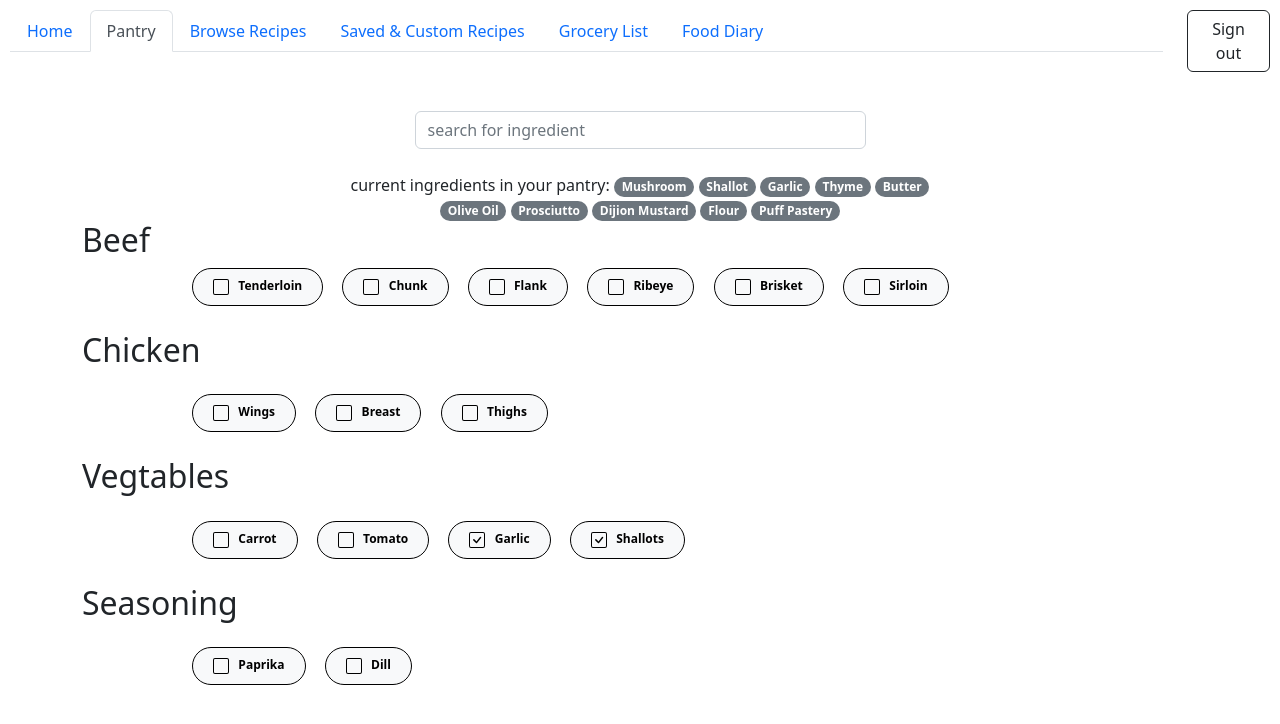
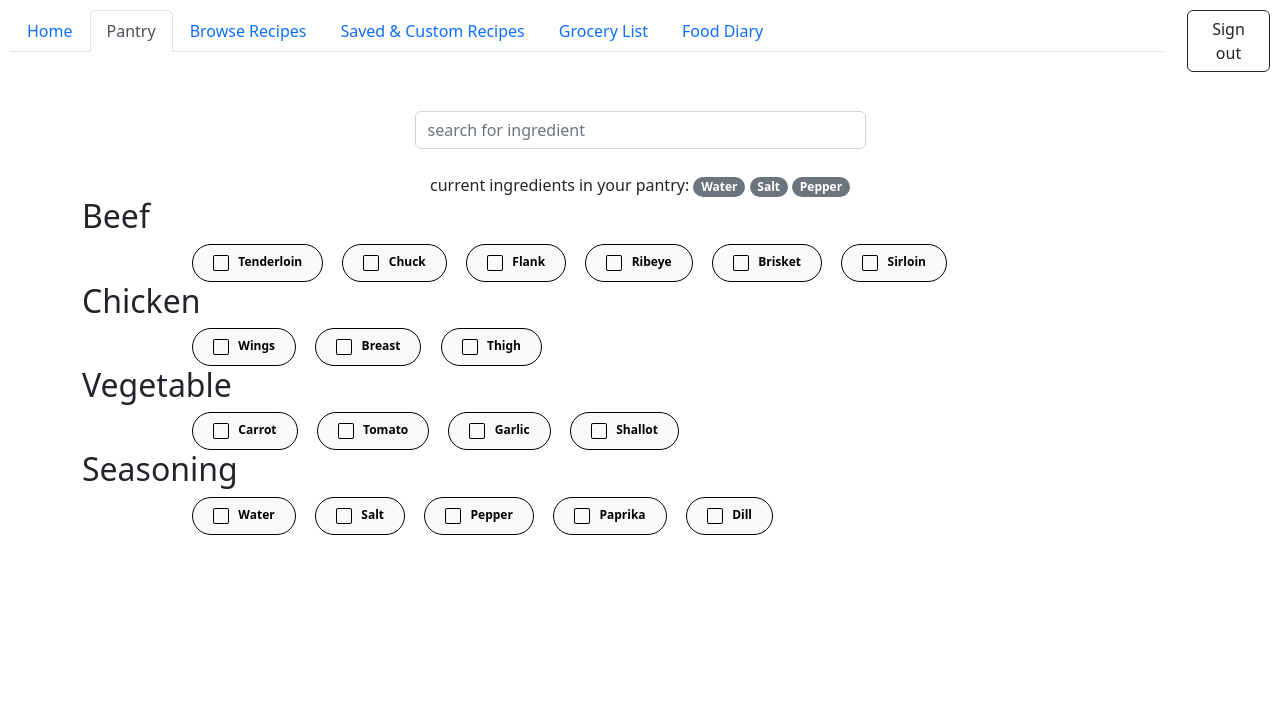
Before and after one commit to UsabilityEngineering/mypantry, a Django app: page /pantry/ in a window 1280 px wide. Shown: the top 724 px of the page. Run offline with Django 4.2, Linux system fonts and the light colour scheme; data comes from the database, SQL or seed files in the repository; both versions use the stored data as it was after the commit; some libraries are stand-ins or nearby versions.

Commit message:
Updated Pantry template to use Django models.

```diff
--- a/prototype/MyPantryPrototype/urls.py
+++ b/prototype/MyPantryPrototype/urls.py
@@ -14,17 +14,9 @@ Including another URLconf
     2. Add a URL to urlpatterns:  path('blog/', include('blog.urls'))
 """
 from django.contrib import admin
-from django.urls import path
-
-from core import views as core_views
+from django.urls import path, include
 
 urlpatterns = [
     path('admin/', admin.site.urls),
-    path('', core_views.home),
-    path('pantry/', core_views.pantry),
-    path('browse_recipes/', core_views.browse_recipes),
-    path('saved_and_custom_recipes/', core_views.saved_and_custom_recipes),
-    path('grocery_list/', core_views.grocery_list),
-    path('food_diary/', core_views.food_diary),
-    path('reaction_reporter/', core_views.reaction_reporter),
+    path('', include('core.urls')),
 ]
--- a/prototype/core/admin.py
+++ b/prototype/core/admin.py
@@ -1,4 +1,10 @@
 from django.contrib import admin
 from django.contrib.auth.admin import UserAdmin
 
+from .models import *
+
 #admin.site.register(Model)
+admin.site.register(Category)
+admin.site.register(Ingredient)
+admin.site.register(Genre)
+admin.site.register(Recipe)
--- a/prototype/core/templates/core/pantry.html
+++ b/prototype/core/templates/core/pantry.html
@@ -13,119 +13,32 @@
   <div class="row justify-content-md-center">
     <div class="col-7">
       <span>current ingredients in your pantry: </span>
-            <span class="badge rounded-pill text-bg-secondary">Mushroom</span>
-            <span class="badge rounded-pill text-bg-secondary">Shallot</span>
-            <span class="badge rounded-pill text-bg-secondary">Garlic</span>
-            <span class="badge rounded-pill text-bg-secondary">Thyme</span>
-            <span class="badge rounded-pill text-bg-secondary">Butter</span>
-            <span class="badge rounded-pill text-bg-secondary">Olive Oil</span>
-            <span class="badge rounded-pill text-bg-secondary">Prosciutto</span>
-            <span class="badge rounded-pill text-bg-secondary">Dijion Mustard</span>
-            <span class="badge rounded-pill text-bg-secondary">Flour</span>
-            <span class="badge rounded-pill text-bg-secondary">Puff Pastery</span>
+      {% for ing in selected %}
+        <span class="badge rounded-pill text-bg-secondary">{{ing.name}}</span>
+      {% endfor %}
     </div>
   </div>
 </div>
 
-
 <div class="container text-left">
+  {% for cat in categories %}
   <div class="row">
-    <div class="col-12"><h2>Beef</h2></div>
+    <div class="col-12"><h2>{{cat.name}}</h2></div>
   </div>
   <div class="row">
     <div class="col-1"></div>
     <div class="col-11">
+      {% for ing in cat.ingredient_set.all %}
       <span class="ingredient_pill badge rounded-pill text-bg-light">
+        <!-- Update script to include argument for Ingredient (probably primary key?) -->
+        <!-- XOR ingredient.selected with True then update box accordingly -->
         <img src={% static 'core/icons/square.svg' %} onclick="checkboxClicked(this)"/>
-        &nbsp&nbspTenderloin
+        &nbsp&nbsp{{ing.name}}
       </span>
-      <span class="ingredient_pill badge rounded-pill text-bg-light">
-        <img src={% static 'core/icons/square.svg' %} onclick="checkboxClicked(this)"/>
-        &nbsp&nbspChunk
-      </span>
-      <span class="ingredient_pill badge rounded-pill text-bg-light">
-        <img src={% static 'core/icons/square.svg' %} onclick="checkboxClicked(this)"/>
-        &nbsp&nbspFlank
-      </span>
-      <span class="ingredient_pill badge rounded-pill text-bg-light">
-        <img src={% static 'core/icons/square.svg' %} onclick="checkboxClicked(this)"/>
-        &nbsp&nbspRibeye
-      </span>
-      <span class="ingredient_pill badge rounded-pill text-bg-light">
-        <img src={% static 'core/icons/square.svg' %} onclick="checkboxClicked(this)"/>
-        &nbsp&nbspBrisket
-      </span>
-      <span class="ingredient_pill badge rounded-pill text-bg-light">
-        <img src={% static 'core/icons/square.svg' %} onclick="checkboxClicked(this)"/>
-        &nbsp&nbspSirloin
-      </span>
+      {% endfor %}
     </div>
   </div>
-
-
-  <div class="row">
-    <div class="col-12"><h2 class="ingredient_categ_title">Chicken</h2></div>
-  </div>
-  <div class="row">
-    <div class="col-1"></div>
-    <div class="col-11">
-      <span class="ingredient_pill badge rounded-pill text-bg-light">
-        <img src={% static 'core/icons/square.svg' %} onclick="checkboxClicked(this)"/>
-        &nbsp&nbspWings
-      </span>
-      <span class="ingredient_pill badge rounded-pill text-bg-light">
-        <img src={% static 'core/icons/square.svg' %} onclick="checkboxClicked(this)"/>
-        &nbsp&nbspBreast
-      </span>
-      <span class="ingredient_pill badge rounded-pill text-bg-light">
-        <img src={% static 'core/icons/square.svg' %} onclick="checkboxClicked(this)"/>
-        &nbsp&nbspThighs
-      </span>
-    </div>
-  </div>
-
-  <div class="row">
-    <div class="col-12"><h2 class="ingredient_categ_title">Vegtables</h2></div>
-  </div>
-  <div class="row">
-    <div class="col-1"></div>
-    <div class="col-11">
-      <span class="ingredient_pill badge rounded-pill text-bg-light">
-        <img src={% static 'core/icons/square.svg' %} onclick="checkboxClicked(this)"/>
-        &nbsp&nbspCarrot
-      </span>
-      <span class="ingredient_pill badge rounded-pill text-bg-light">
-        <img src={% static 'core/icons/square.svg' %} onclick="checkboxClicked(this)"/>
-        &nbsp&nbspTomato
-      </span>
-      <span class="ingredient_pill badge rounded-pill text-bg-light">
-        <img src={% static 'core/icons/check-square.svg' %} onclick="checkboxClicked(this)"/>
-        &nbsp&nbspGarlic
-      </span>
-      <span class="ingredient_pill badge rounded-pill text-bg-light">
-        <img src={% static 'core/icons/check-square.svg' %} onclick="checkboxClicked(this)"/>
-        &nbsp&nbspShallots
-      </span>
-    </div>
-  </div>
-
-
-  <div class="row">
-    <div class="col-12"><h2 class="ingredient_categ_title">Seasoning</h2></div>
-  </div>
-  <div class="row">
-    <div class="col-1"></div>
-    <div class="col-11">
-      <span class="ingredient_pill badge rounded-pill text-bg-light">
-        <img src={% static 'core/icons/square.svg' %} onclick="checkboxClicked(this)"/>
-        &nbsp&nbspPaprika
-      </span>
-      <span class="ingredient_pill badge rounded-pill text-bg-light">
-        <img src={% static 'core/icons/square.svg' %} onclick="checkboxClicked(this)"/>
-        &nbsp&nbspDill
-      </span>
-    </div>
-  </div>
+  {% endfor %}
 </div>
 
 {% endblock content %}
--- /dev/null
+++ b/prototype/core/urls.py
@@ -0,0 +1,13 @@
+from django.urls import path
+from . import views
+
+urlpatterns = [
+    path('', views.home),
+    path('pantry/', views.pantry, name='pantry'),
+    path('browse_recipes/', views.browse_recipes, name='browse'),
+    path('saved_and_custom_recipes/', views.saved_and_custom_recipes, name='saved'),
+    path('grocery_list/', views.grocery_list, name='planner'),
+    path('food_diary/', views.food_diary, name='diary'),
+    path('reaction_reporter/', views.reaction_reporter, name='reporter'),
+    path('recipe/<int:pk>', views.recipe, name='recipe')
+]
--- a/prototype/core/views.py
+++ b/prototype/core/views.py
@@ -1,17 +1,57 @@
 from django.shortcuts import render, redirect
 from django.http import HttpResponse
+
+from .models import *
 
 def home(request):
     return render(request, 'core/home.html', {"home_active": True})
 
 def pantry(request):
-    return render(request, 'core/pantry.html', {"pantry_active": True})
+    ingredients = Ingredient.objects.all()
+    categories = Category.objects.all()
+
+    selected = ingredients.filter(selected=True)
+
+    context = {
+        'ingredients': ingredients,
+        'categories': categories,
+        'selected': selected,
+
+        "pantry_active": True,
+    }
+    return render(request, 'core/pantry.html', context)
 
 def browse_recipes(request):
-    return render(request, 'core/browse_recipes.html', {"browse_recipes_active": True})
+    recipes = Recipe.objects.all()
+
+    context = {
+        'recipes': recipes,
+
+        "browse_recipes_active": True,
+    }
+    return render(request, 'core/browse_recipes.html', context)
+
+def recipe(request, pk):
+    recipe = Recipe.objects.get(id=pk)
+
+    context = {
+        'recipe': recipe,
+    }
+    return render(request, 'core/recipe.html', context)
 
 def saved_and_custom_recipes(request):
-    return render(request, 'core/saved_and_custom_recipes.html', {"saved_and_custom_recipes_active": True})
+    recipes = Recipe.objects.all()
+
+    saved = recipes.filter(favorited=True)
+    custom = recipes.filter(custom=True)
+
+    context = {
+        'saved': saved,
+        'custom': custom,
+
+        "saved_and_custom_recipes_active": True,
+    }
+    return render(request, 'core/saved_and_custom_recipes.html', context)
 
 def grocery_list(request):
     return render(request, 'core/grocery_list.html', {"grocery_list_active": True})
```
Also changed, not shown: prototype/core/tests.py (+1 -40 lines), prototype/db.sqlite3. Lines whose indentation alone changed are shown as unchanged.
